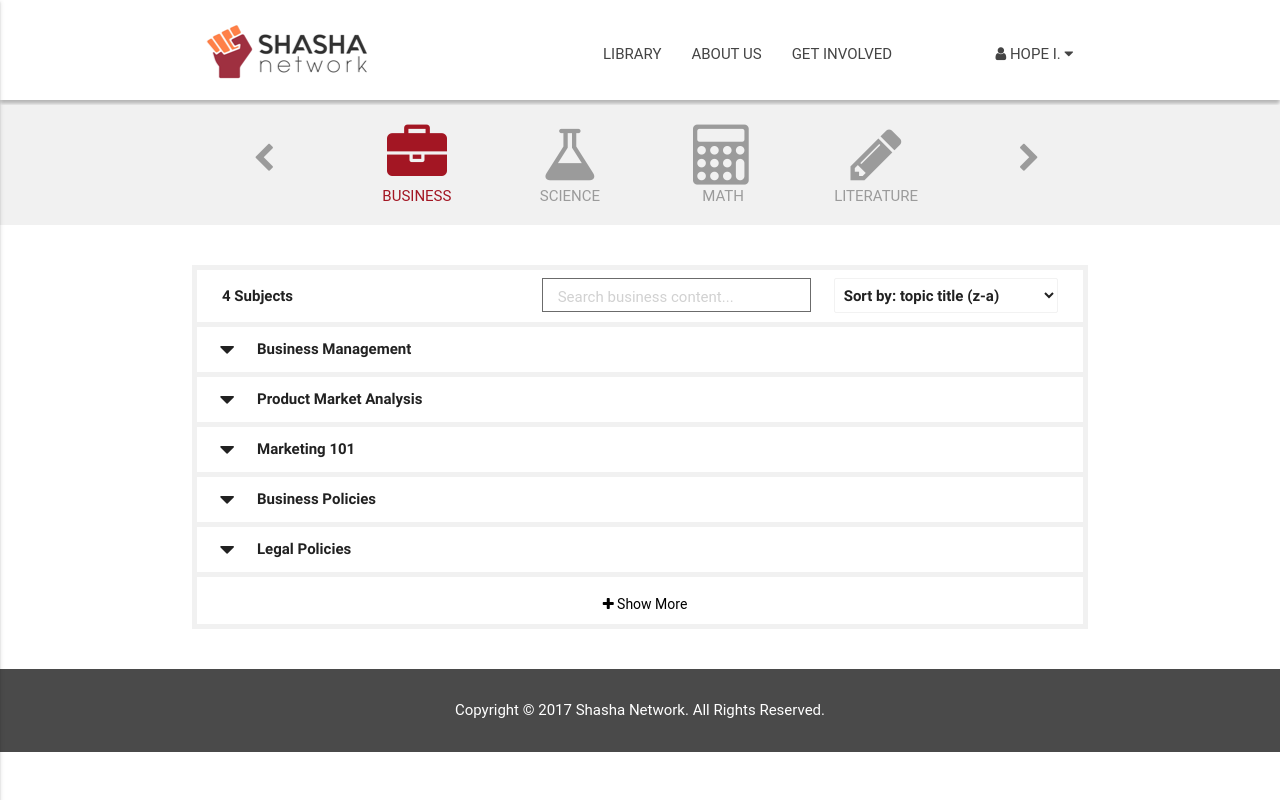
After one commit to cimplival/shasha, a PHP site: page /library-2.html in a window 1280 px wide. The commit adds this page. Run offline with PHP 8.4, Linux system fonts and the light colour scheme; some libraries are stand-ins or nearby versions; some web fonts are replaced.

Commit message:
Update Library Page

```diff
--- a/aboutus.html
+++ b/aboutus.html
@@ -20,7 +20,7 @@
                 <img src="img/logos/shashalogo.png" srcset="img/shashalogo@2x.png 2x, img/shashalogo@3x.png 3x" class="shashalogo" alt="Image of logo" />
             </a>
             <ul class="right hide-on-med-and-down pad">
-                <li><a class="nav-li-a" href="library.html">LIBRARY</a></li>
+                <li><a class="nav-li-a" href="library-2.html">LIBRARY</a></li>
                 <li><a class="nav-li-a" href="aboutus.html">ABOUT US</a></li>
                 <li><a class="nav-li-a" href="getinvolved.html">GET INVOLVED</a></li>
                 <a class="waves-effect waves-light btn" href="register.html">SIGN IN</a>
--- a/course.html
+++ b/course.html
@@ -20,7 +20,7 @@
                 <img src="img/logos/shashalogo.png" srcset="img/shashalogo@2x.png 2x, img/shashalogo@3x.png 3x" class="shashalogo" alt="Image of logo" />
             </a>
             <ul class="right hide-on-med-and-down pad">
-                <li><a class="nav-li-a" href="library.html">LIBRARY</a></li>
+                <li><a class="nav-li-a" href="library-2.html">LIBRARY</a></li>
                 <li><a class="nav-li-a" href="aboutus.html">ABOUT US</a></li>
                 <li><a class="nav-li-a" href="getinvolved.html">GET INVOLVED</a></li>
                 <li class="account-li">
--- a/create_course.html
+++ b/create_course.html
@@ -24,7 +24,7 @@
         class="shashalogo" alt="Image of logo" />
       </a>
       <ul class="right hide-on-med-and-down pad">
-        <li><a class="nav-li-a mg" href="library.html">LIBRARY </a></li>
+        <li><a class="nav-li-a mg" href="library-2.html">LIBRARY </a></li>
         <li><a class="nav-li-a mg" href="aboutus.html">ABOUT US</a></li>
         <li><a class="nav-li-a mg" href="getinvolved.html">GET INVOLVED</a></li>
         <li class="pull-right">
--- a/css/style.css
+++ b/css/style.css
@@ -21,6 +21,10 @@ h1, h2, h3, h4, h5, h6{
     font-family: Roboto;
 }
 
+.text-bold {
+    font-weight: bold;
+}
+
 .card:hover{
   box-shadow: 0 14px 28px rgba(0,0,0,0.20), 0 10px 10px rgba(0,0,0,0.19);
 }
@@ -194,6 +241,7 @@ a {
 .pricing-container {
     margin-top: 40px;
     margin-bottom: 40px;
+    padding-top: 0px;
 }
 
 .pricing-title-hd {
@@ -533,15 +581,12 @@ a {
     color: #a31623;
 }
 
-.library-courses-container {
-    border-top: 2px solid #dadada;
-}
 
 .library-course {
     margin: 10%;
     width: 90%;
     height: 90%;
-    padding-top: 20%;
+    padding-top: 5%;
     border-top: 0px;
     color: #9b9b9b;
 }
@@ -561,10 +606,6 @@ a {
 
 .library-li {
     height: 52px;
-}
-
-.library-li-container {
-    margin-top: 60px;
 }
 
 .library-li-active {
@@ -625,6 +666,124 @@ a {
 
 .btn-floating:hover {
     background-color: #ee733f;
+}
+/* ==========================================================================
+   Start of custom css for Library 2:Library 2
+   ========================================================================== */
+.library2-top-banner{
+    height: 120px;
+}
+
+.library2-border {
+    border: 5px solid #f1f1f1;
+}
+
+.library2-pd-chev{
+    padding-top:25px;
+    height: 120px;
+}
+
+.library2-header-subjects{
+    padding-top: 10px;
+}
+
+.library2-body-nopd {
+    padding-top: 0px;
+    padding-bottom: 0px;
+}
+
+.library2-header {
+    height: 52px;
+    color: inherit;
+}
+
+.library2-header-content {
+    min-width: 31%;
+    max-height: 20px;
+    color: inherit;
+    padding-top: 15px;
+    padding-left: 50px;
+}
+
+.library2-header1 {
+    margin-left: 20px;
+    padding-left: 5px;
+    font-weight: bold;
+}
+
+.library2-header2{
+    padding-top: 0px;
+    margin-left: 0px;
+}
+
+.library2-header2-input{
+    border: 1px solid #6b6b6b;
+    border-radius: 10px;
+}
+
+
+.library2-header3{
+    margin-top: 0px;
+    padding-top: 8px;
+    font-weight: bold;
+}
+
+.library2-header3 select{
+    height: 35px;
+}
+
+.collapsible {
+    margin-top: 0px;
+    margin-bottom: 0px;
+    border:0px;
+    box-shadow: 0 0 0 0 rgba(0, 0, 0, 0), 0 0 0 0 rgba(0, 0, 0, 0), 0 0 0 0 rgba(0, 0, 0, 0);
+}
+
+.collapsible-header{
+    border-top:5px solid #f1f1f1;
+    border-bottom: 0px;
+}
+
+.collapsible-body{
+    border-bottom: 0px;
+}
+
+.library-more{
+    border-top:5px solid #f1f1f1;
+}
+
+.library-more-li{
+    font-size: 14px;
+}
+
+.a-inherit {
+    color: inherit;
+}
+
+.a-inherit:hover {
+    color: #6b6b6b;
+}
+
+
+.library2-header2 input[type=text]{
+    border: 1px solid #6b6b6b;
+    padding-left: 15px;
+    padding-right: 10px;
+    padding-top: 5px;
+    padding-bottom: 2px;
+    height: 25px;
+    margin-top:8px;
+}
+
+.library2-header2 input[type=text]:focus{
+   border: 1px solid #6b6b6b;
+
+}
+
+
+input[type="text"]:focus:not([readonly]){
+    border: 1px solid #6b6b6b;
+    border-bottom: 2px solid #6b6b6b;
 }
 
 /* ==========================================================================
--- a/forgot-password.html
+++ b/forgot-password.html
@@ -24,7 +24,7 @@
         class="shashalogo" alt="Image of logo" />
       </a>
       <ul class="right hide-on-med-and-down pad">
-        <li><a class="nav-li-a" href="library.html">LIBRARY</a></li>
+        <li><a class="nav-li-a" href="library-2.html">LIBRARY</a></li>
         <li><a class="nav-li-a" href="aboutus.html">ABOUT US</a></li>
         <li><a class="nav-li-a" href="getinvolved.html">GET INVOLVED</a></li>
         <a class="waves-effect waves-light btn" href="register.html">SIGN IN</a>
--- a/getinvolved.html
+++ b/getinvolved.html
@@ -22,7 +22,7 @@
                 <img src="img/logos/shashalogo.png" srcset="img/shashalogo@2x.png 2x, img/shashalogo@3x.png 3x" class="shashalogo" alt="Image of logo" />
             </a>
             <ul class="right hide-on-med-and-down pad">
-                <li><a class="nav-li-a" href="library.html">LIBRARY</a></li>
+                <li><a class="nav-li-a" href="library-2.html">LIBRARY</a></li>
                 <li><a class="nav-li-a" href="aboutus.html">ABOUT US</a></li>
                 <li><a class="nav-li-a" href="getinvolved.html">GET INVOLVED</a></li>
                 <a class="waves-effect waves-light btn" href="register.html">SIGN IN</a>
--- a/index.html
+++ b/index.html
@@ -26,7 +26,7 @@
         class="shashalogo" alt="Image of logo" />
       </a>
       <ul class="right hide-on-med-and-down pad">
-        <li><a class="nav-li-a" href="library.html">LIBRARY</a></li>
+        <li><a class="nav-li-a" href="library-2.html">LIBRARY</a></li>
         <li><a class="nav-li-a" href="aboutus.html">ABOUT US</a></li>
         <li><a class="nav-li-a" href="getinvolved.html">GET INVOLVED</a></li>
         <a class="waves-effect waves-light btn" href="register.html">SIGN IN</a>
--- /dev/null
+++ b/library-2.html
@@ -0,0 +1,272 @@
+<!DOCTYPE html>
+<html lang="en">
+
+<head>
+  <meta http-equiv="Content-Type" content="text/html; charset=UTF-8"/>
+  <meta name="viewport" content="width=device-width, initial-scale=1, maximum-scale=1.0, user-scalable=no"/>
+  <title>Home - Shasha</title>
+
+  <!-- CSS  -->
+  <link href="https://fonts.googleapis.com/icon?family=Material+Icons" rel="stylesheet">
+  <link href="css/materialize.css" type="text/css" rel="stylesheet" media="screen,projection"/>
+  <link href="css/style.css" type="text/css" rel="stylesheet" media="screen,projection"/>
+  <link href="css/font-awesome.min.css" rel="stylesheet" type="text/css">
+</head>
+
+<body>
+
+  <!-- Navigation -->
+  <nav class="white menu" role="navigation">
+    <div class="nav-wrapper container">
+      <a id="logo-container" class="brand-logo" href="index.html">
+        <img src="img/logos/shashalogo.png"
+        srcset="img/shashalogo@2x.png 2x, img/shashalogo@3x.png 3x"
+        class="shashalogo" alt="Image of logo" />
+      </a>
+      <ul class="right hide-on-med-and-down pad">
+        <li><a class="nav-li-a mg" href="library-2.html">LIBRARY </a></li>
+        <li><a class="nav-li-a mg" href="aboutus.html">ABOUT US</a></li>
+        <li><a class="nav-li-a mg" href="getinvolved.html">GET INVOLVED</a></li>
+        <li class="pull-right">
+          <a class="nav-li-a nav-li-account dropdown-button" data-activates="dropdown"><i class="fa fa-user"></i> HOPE I.
+            <i class="fa fa-caret-down" aria-hidden="true"></i>
+          </a>
+        </li>
+      </ul>
+
+      <ul id="dropdown" class="dropdown-content">
+        <li><a class="center" href="#!">ACCOUNT</a></li>
+        <li class="divider"></li>
+        <li><a class="center" href="index.html">SIGN OUT</a></li>
+      </ul>
+
+      <ul id="nav-mobile" class="side-nav">
+        <li><a href="library.html">LIBRARY</a></li>
+        <li><a href="aboutus.html">ABOUT US</a></li>
+        <li><a href="getinvolved.html">GET INVOLVED</a></li>
+        <li><a href="register.html">SIGN IN</a></li>
+      </ul>
+      <a href="#" data-activates="nav-mobile" class="button-collapse"><i class="material-icons">menu</i></a>
+    </div>
+  </nav>
+  <!-- End Navigation -->
+
+  <div id="index-banner" class="top-banner-container library2-top-banner">
+    <div class="container">
+      <div class="row library-courses-container">
+        <div class="col s6 m2 ">
+          <div class="library-course center library2-pd-chev">
+            <a class="library-list" href="#">
+              <i class="fa fa-chevron-left fa-2x"></i><br>
+            </a>
+          </div>
+        </div>
+        <div class="col s6 m2">
+          <div class="library-course center library-active">
+            <a class="library-list" href="#">
+              <i class="fa fa-briefcase fa-4x"></i><br>
+              BUSINESS
+            </a>
+          </div>
+        </div>
+
+        <div class="col s6 m2">
+          <div class="library-course center">
+            <a class="library-list" href="#">
+              <i class="fa fa-flask fa-4x"></i><br>
+              SCIENCE
+            </a>
+          </div>
+        </div>
+
+        <div class="col s6 m2 ">
+          <div class="library-course center">
+            <a class="library-list" href="#">
+              <i class="fa fa-calculator fa-4x"></i><br>
+              MATH
+            </a>
+          </div>
+        </div>
+
+        <div class="col s6 m2 ">
+          <div class="library-course center">
+            <a class="library-list" href="#">
+              <i class="fa fa-pencil fa-4x"></i><br>
+              LITERATURE
+            </a>
+          </div>
+        </div>
+
+        <div class="col s6 m2">
+          <div class="library-course center library2-pd-chev">
+            <a class="library-list" href="#">
+              <i class="fa fa-chevron-right fa-2x"></i><br>
+            </a>
+          </div>
+        </div>
+      </div>
+    </div>
+  </div>
+
+  <div class="container pricing-container library2-border">
+    <div class="section library2-body-nopd">
+      <div class="col s12 m12 library-li-container">
+        <div class="col s12 m12 library2-header">
+          <div class="library2-header-content library2-header1 left">
+            4 Subjects
+          </div>
+          <div class="library2-header-content library2-header2 left">
+            <input placeholder="Search business content..." type="text" class="validate library2-header2-input">
+          </div>
+          <div class="library2-header-content library2-header3 left">
+            <select class="browser-default">
+              <option value="" selected>Sort by: topic title (a-z)</option>
+              <option value="" selected>Sort by: topic title (z-a)</option>
+            </select>
+          </div>
+        </div>
+      </div>
+      <ul class="collapsible" data-collapsible="accordion">
+        <li>
+          <div class="collapsible-header text-bold"><i class="fa fa-caret-down"></i>Business Management</div>
+          <div class="collapsible-body">
+            <div class="row">
+              <div class="col s12 m6 pd-l-40">
+                <a class="a-inherit" href="#">
+                  Study the essentials of business management in this Cambridge based course.
+                </a>
+              </div>
+            </div>
+            <div class="row">
+              <div class="col s12 m3 pd-l-40">
+                <span class="text-bold">6</span> Study Guides
+              </div>
+              <div class="col s12 m3 pd-l-40">
+                <span class="text-bold">2</span> Practice Exams
+              </div>
+              <div class="col s12 m3 pd-l-40">
+                <span class="text-bold">103</span> Views
+              </div>
+            </div>
+          </div>
+        </li>
+        <li>
+          <div class="collapsible-header text-bold"><i class="fa fa-caret-down"></i>Product Market Analysis</div>
+          <div class="collapsible-body">
+            <div class="row">
+              <div class="col s12 m6 pd-l-40">
+                <a class="a-inherit" href="#">
+                  Study the essentials of product market analysis in this Cambridge based course.
+                </a>
+              </div>
+            </div>
+            <div class="row">
+              <div class="col s12 m3 pd-l-40">
+                <span class="text-bold">6</span> Study Guides
+              </div>
+              <div class="col s12 m3 pd-l-40">
+                <span class="text-bold">2</span> Practice Exams
+              </div>
+              <div class="col s12 m3 pd-l-40">
+                <span class="text-bold">103</span> Views
+              </div>
+            </div>
+          </div>
+        </li>
+        <li>
+          <div class="collapsible-header text-bold"><i class="fa fa-caret-down"></i>Marketing 101</div>
+          <div class="collapsible-body">
+            <div class="row">
+              <div class="col s12 m6 pd-l-40">
+                <a class="a-inherit" href="#">
+                  Study the essentials of marketing 101 in this Cambridge based course.
+                </a>
+              </div>
+            </div>
+            <div class="row">
+              <div class="col s12 m3 pd-l-40">
+                <span class="text-bold">6</span> Study Guides
+              </div>
+              <div class="col s12 m3 pd-l-40">
+                <span class="text-bold">2</span> Practice Exams
+              </div>
+              <div class="col s12 m3 pd-l-40">
+                <span class="text-bold">103</span> Views
+              </div>
+            </div>
+          </div>
+        </li>
+        <li>
+          <div class="collapsible-header text-bold"><i class="fa fa-caret-down"></i>Business Policies</div>
+          <div class="collapsible-body">
+            <div class="row">
+              <div class="col s12 m6 pd-l-40">
+                <a class="a-inherit" href="#">
+                  Study the essentials of business policies in this Cambridge based course.
+                </a>
+              </div>
+            </div>
+            <div class="row">
+              <div class="col s12 m3 pd-l-40">
+                <span class="text-bold">6</span> Study Guides
+              </div>
+              <div class="col s12 m3 pd-l-40">
+                <span class="text-bold">2</span> Practice Exams
+              </div>
+              <div class="col s12 m3 pd-l-40">
+                <span class="text-bold">103</span> Views
+              </div>
+            </div>
+          </div>
+        </li>
+        <li>
+          <div class="collapsible-header text-bold"><i class="fa fa-caret-down"></i>Legal Policies</div>
+          <div class="collapsible-body">
+            <div class="row">
+              <div class="col s12 m6 pd-l-40">
+                <a class="a-inherit" href="#">
+                  Study the essentials of legal policies in this Cambridge based course.
+                </a>
+              </div>
+            </div>
+            <div class="row">
+              <div class="col s12 m3 pd-l-40">
+                <span class="text-bold">6</span> Study Guides
+              </div>
+              <div class="col s12 m3 pd-l-40">
+                <span class="text-bold">2</span> Practice Exams
+              </div>
+              <div class="col s12 m3 pd-l-40">
+                <span class="text-bold">103</span> Views
+              </div>
+            </div>
+          </div>
+        </li>
+      </ul>
+      <div class="col s12 m12 library-li library-more" >
+        <div class="library-list-title">
+          <a class="" href="#">
+            <div class="library-title-content center">
+              <a class="library-more-li a-inherit" href="#"> <i class="fa fa-plus"></i> Show More</a>
+            </div>
+          </div>
+        </div>
+      </div>
+    </div>
+  </div>
+
+  <!-- Footer -->
+  <footer class="page-footer">
+    <div class="container center">
+      Copyright © 2017 Shasha Network. All Rights Reserved.
+    </div>
+  </footer>
+  <!-- End Footer -->
+
+  <!--  Scripts-->
+  <script src="https://code.jquery.com/jquery-2.1.1.min.js"></script>
+  <script src="js/materialize.js"></script>
+  <script src="js/init.js"></script>
+
+</body>
+</html>
--- a/library.html
+++ b/library.html
@@ -24,7 +24,7 @@
         class="shashalogo" alt="Image of logo" />
       </a>
       <ul class="right hide-on-med-and-down pad">
-        <li><a class="nav-li-a mg" href="library.html">LIBRARY </a></li>
+        <li><a class="nav-li-a mg" href="library-2.html">LIBRARY </a></li>
         <li><a class="nav-li-a mg" href="aboutus.html">ABOUT US</a></li>
         <li><a class="nav-li-a mg" href="getinvolved.html">GET INVOLVED</a></li>
         <li class="pull-right">
--- a/password-reset.html
+++ b/password-reset.html
@@ -24,7 +24,7 @@
         class="shashalogo" alt="Image of logo" />
       </a>
       <ul class="right hide-on-med-and-down pad">
-        <li><a class="nav-li-a" href="library.html">LIBRARY</a></li>
+        <li><a class="nav-li-a" href="library-2.html">LIBRARY</a></li>
         <li><a class="nav-li-a" href="aboutus.html">ABOUT US</a></li>
         <li><a class="nav-li-a" href="getinvolved.html">GET INVOLVED</a></li>
         <a class="waves-effect waves-light btn" href="register.html">SIGN IN</a>
--- a/reference.html
+++ b/reference.html
@@ -20,7 +20,7 @@
                 <img src="img/logos/shashalogo.png" srcset="img/shashalogo@2x.png 2x, img/shashalogo@3x.png 3x" class="shashalogo" alt="Image of logo" />
             </a>
             <ul class="right hide-on-med-and-down pad">
-                <li><a class="nav-li-a" href="library.html">LIBRARY</a></li>
+                <li><a class="nav-li-a" href="library-2.html">LIBRARY</a></li>
                 <li><a class="nav-li-a" href="aboutus.html">ABOUT US</a></li>
                 <li><a class="nav-li-a" href="getinvolved.html">GET INVOLVED</a></li>
                 <li>
--- a/register-2.html
+++ b/register-2.html
@@ -20,7 +20,7 @@
                 <img src="img/logos/shashalogo.png" srcset="img/shashalogo@2x.png 2x, img/shashalogo@3x.png 3x" class="shashalogo" alt="Image of logo" />
             </a>
             <ul class="right hide-on-med-and-down pad">
-                <li><a class="nav-li-a" href="library.html">LIBRARY</a></li>
+                <li><a class="nav-li-a" href="library-2.html">LIBRARY</a></li>
                 <li><a class="nav-li-a" href="aboutus.html">ABOUT US</a></li>
                 <li><a class="nav-li-a" href="getinvolved.html">GET INVOLVED</a></li>
                 <a class="waves-effect waves-light btn" href="register.html">SIGN IN</a>
--- a/register-3.html
+++ b/register-3.html
@@ -20,7 +20,7 @@
                 <img src="img/logos/shashalogo.png" srcset="img/shashalogo@2x.png 2x, img/shashalogo@3x.png 3x" class="shashalogo" alt="Image of logo" />
             </a>
             <ul class="right hide-on-med-and-down pad">
-                <li><a class="nav-li-a" href="library.html">LIBRARY</a></li>
+                <li><a class="nav-li-a" href="library-2.html">LIBRARY</a></li>
                 <li><a class="nav-li-a" href="aboutus.html">ABOUT US</a></li>
                 <li><a class="nav-li-a" href="getinvolved.html">GET INVOLVED</a></li>
                 <a class="waves-effect waves-light btn" href="register.html">SIGN IN</a>
--- a/register-4.html
+++ b/register-4.html
@@ -20,7 +20,7 @@
                 <img src="img/logos/shashalogo.png" srcset="img/shashalogo@2x.png 2x, img/shashalogo@3x.png 3x" class="shashalogo" alt="Image of logo" />
             </a>
             <ul class="right hide-on-med-and-down pad">
-                <li><a class="nav-li-a" href="library.html">LIBRARY</a></li>
+                <li><a class="nav-li-a" href="library-2.html">LIBRARY</a></li>
                 <li><a class="nav-li-a" href="aboutus.html">ABOUT US</a></li>
                 <li><a class="nav-li-a" href="getinvolved.html">GET INVOLVED</a></li>
                 <a class="waves-effect waves-light btn" href="register.html">SIGN IN</a>
--- a/register.html
+++ b/register.html
@@ -24,7 +24,7 @@
         class="shashalogo" alt="Image of logo" />
       </a>
       <ul class="right hide-on-med-and-down pad">
-        <li><a class="nav-li-a" href="library.html">LIBRARY</a></li>
+        <li><a class="nav-li-a" href="library-2.html">LIBRARY</a></li>
         <li><a class="nav-li-a" href="aboutus.html">ABOUT US</a></li>
         <li><a class="nav-li-a" href="getinvolved.html">GET INVOLVED</a></li>
         <a class="waves-effect waves-light btn" href="register.html">SIGN IN</a>
--- a/signin.html
+++ b/signin.html
@@ -24,7 +24,7 @@
         class="shashalogo" alt="Image of logo" />
       </a>
       <ul class="right hide-on-med-and-down pad">
-        <li><a class="nav-li-a" href="library.html">LIBRARY</a></li>
+        <li><a class="nav-li-a" href="library-2.html">LIBRARY</a></li>
         <li><a class="nav-li-a" href="aboutus.html">ABOUT US</a></li>
         <li><a class="nav-li-a" href="getinvolved.html">GET INVOLVED</a></li>
         <a class="waves-effect waves-light btn" href="register.html">SIGN IN</a>
```
Also changed, not shown: other parts of css/style.css (+43 -2 lines).
